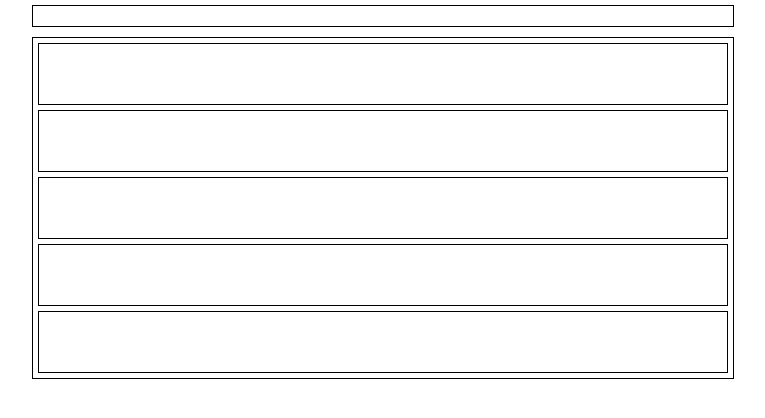
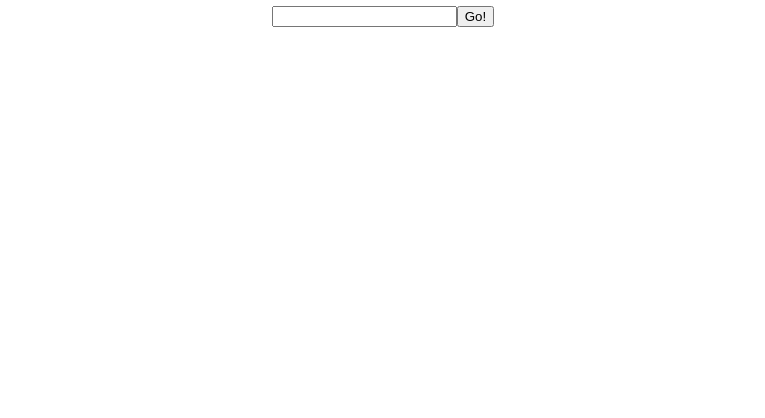
Before and after one commit to versayr/Surf-Videos, a React (Create React App) app: page / in a window 1280 px wide. Shown: the top 418 px of the page, without its empty margins (257-1022 px from the left). Built offline with nearby package versions, Linux system fonts and the light colour scheme.

Commit message:
Add YTSearch

```diff
--- a/package.json
+++ b/package.json
@@ -5,7 +5,8 @@
   "dependencies": {
     "react": "^16.6.3",
     "react-dom": "^16.6.3",
-    "react-scripts": "2.1.1"
+    "react-scripts": "2.1.1",
+    "youtube-api-search": "0.0.5"
   },
   "scripts": {
     "start": "react-scripts start",
--- a/src/App.css
+++ b/src/App.css
@@ -5,9 +5,7 @@
 }
 
 .search-bar {
-  border: 1px solid black;
-  height: 20px;
-  width: 700px;
+  max-width: 700px;
   margin: 5px;
 }
 
--- a/src/App.js
+++ b/src/App.js
@@ -1,15 +1,36 @@
 import React, { Component } from 'react';
+import YTSearch from 'youtube-api-search';
 import './App.css';
 
 import SearchBar     from './components/search_bar';
 import SearchResults from './components/search_results';
 
+const API_KEY = 'AIzaSyBeimXtjgzfQcogY-fP8_CHPybmLpFaieo';
+
 class App extends Component {
+  constructor(props) {
+    super(props);
+
+    this.state = {
+      videos: []
+    };
+    this.search = this.search.bind(this);
+  }
+
+  search(searchTerm) {
+    console.log(searchTerm);
+    YTSearch({key: API_KEY, term: searchTerm}, (videos) => {
+      this.setState({
+        videos: videos
+      });
+    });
+  }
+
   render() {
     return (
       <div className="App">
-        <SearchBar />
-        <SearchResults />
+        <SearchBar search={this.search} />
+        <SearchResults videos={this.state.videos} />
       </div>
     );
   }
--- a/src/components/search_bar.js
+++ b/src/components/search_bar.js
@@ -1,9 +1,28 @@
 import React, { Component } from 'react';
 
 class SearchBar extends Component {
+  constructor(props) {
+    super(props);
+    this.state = {
+      searchTerm:  '',
+    }
+  }
+
+  handleInputChange(searchTerm) {
+    this.setState({searchTerm});
+  }
+
   render() {
     return (
-      <div className="search-bar"></div>
+      <div className="search-bar">
+        <input
+          value={this.state.searchTerm}
+          onChange={event => this.handleInputChange(event.target.value)}
+        />
+        <button onClick={() => this.props.search(this.state.searchTerm)}>
+          Go!
+        </button>
+      </div>
     );
   }
 }
--- a/src/components/search_results.js
+++ b/src/components/search_results.js
@@ -1,19 +1,19 @@
-import React, { Component } from 'react';
+import React from 'react';
 
 import VideoCard from './video_card';
 
-class SearchResults extends Component {
-  render() {
-    return (
-      <div className="search-results">
-        <VideoCard />
-        <VideoCard />
-        <VideoCard />
-        <VideoCard />
-        <VideoCard />
-      </div>
-    );
-  }
+const SearchResults = (props) => {
+  const videoItems = props.videos.map((video) => {
+    return <VideoCard
+      key={video.etag}
+      video={video} />;
+  });
+
+  return (
+    <ul>
+      {videoItems}
+    </ul>
+  );
 }
 
 export default SearchResults;
```
Also changed, not shown: public/manifest.json, 1 other file (tests, documents, lock files or other folders).
